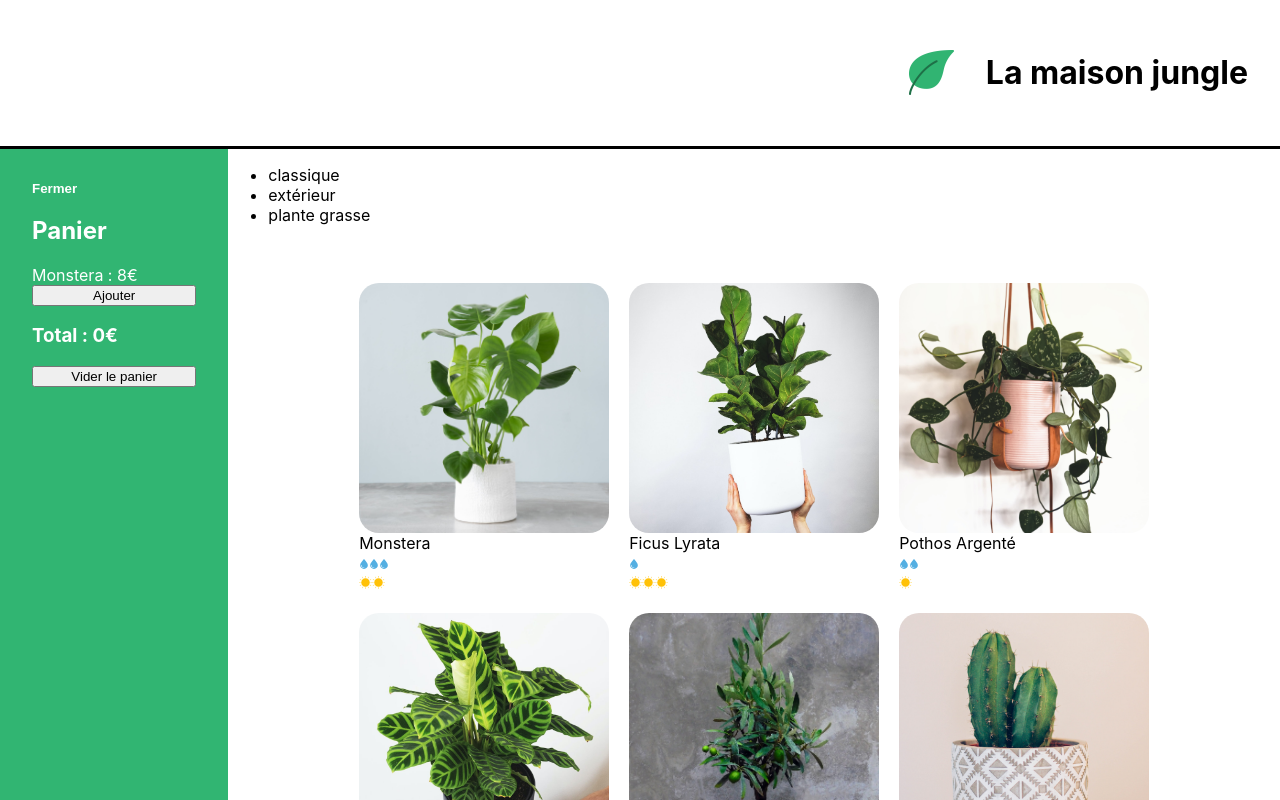
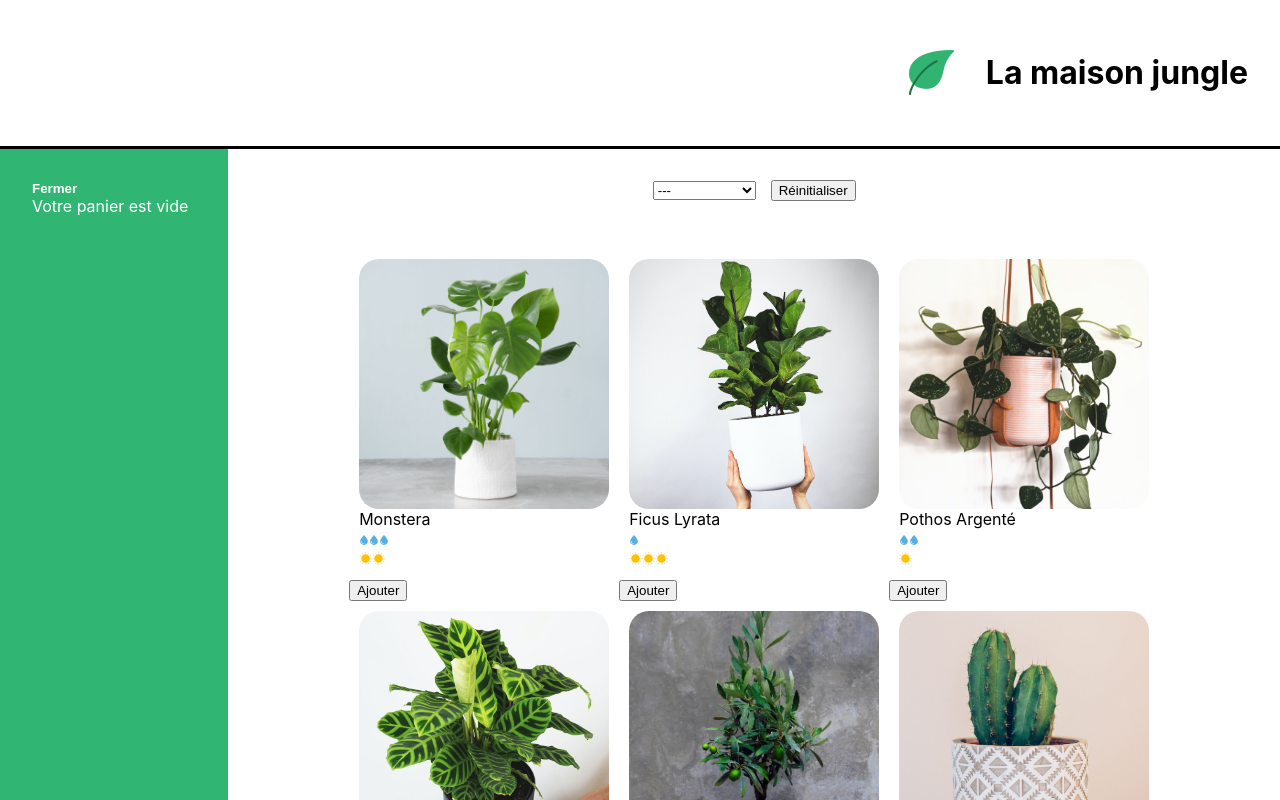
Before and after one commit to avinot244/Learning-React, a React (Create React App) app in the folder la-maison-jungle/: page / in a window 1280 px wide. Shown: the top 800 px of the page. Built offline with nearby package versions, Linux system fonts and the light colour scheme.

Commit message:
Making our local state usable for all components

```diff
--- a/la-maison-jungle/src/components/App.js
+++ b/la-maison-jungle/src/components/App.js
@@ -1,3 +1,4 @@
+import { useState } from 'react'
 import Banner from './Banner'
 import logo from '../assets/logo.png'
 import Cart from './Cart'
@@ -6,6 +7,7 @@
 import '../styles/Layout.css'
 
 function App() {
+	const [cart, updateCart] = useState([])
 	return (
 		<div>
 			<Banner>
@@ -13,8 +15,8 @@
 				<h1 className='lmj-title'>La maison jungle</h1>
 			</Banner>
 			<div className='lmj-layout-inner'>
-				<Cart />
-				<ShoppingList />
+				<Cart cart={cart} updateCart={updateCart} />
+				<ShoppingList cart={cart} updateCart={updateCart} />
 			</div>
 			<Footer />
 		</div>
--- a/la-maison-jungle/src/components/Cart.js
+++ b/la-maison-jungle/src/components/Cart.js
@@ -1,11 +1,12 @@
 import { useState } from 'react'
 import '../styles/Cart.css'
 
-function Cart() {
-	const monsteraPrice = 8
-	const [cart, updateCart] = useState(0)
+function Cart({ cart, updateCart }) {
 	const [isOpen, setIsOpen] = useState(true)
-
+	const total = cart.reduce(
+		(acc, plantType) => acc + plantType.amount * plantType.price,
+		0
+	)
 	return isOpen ? (
 		<div className='lmj-cart'>
 			<button
@@ -14,11 +15,22 @@
 			>
 				Fermer
 			</button>
-			<h2>Panier</h2>
-			<div>Monstera : {monsteraPrice}€</div>
-			<button onClick={() => updateCart(cart + 1)}>Ajouter</button>
-			<h3>Total : {monsteraPrice * cart}€</h3>
-            <button onClick={() => updateCart(0)}>Vider le panier</button>
+			{cart.length > 0 ? (
+				<div>
+					<h2>Panier</h2>
+					<ul>
+						{cart.map(({ name, price, amount }, index) => (
+							<div key={`${name}-${index}`}>
+								{name} {price}€ x {amount}
+							</div>
+						))}
+					</ul>
+					<h3>Total :{total}€</h3>
+					<button onClick={() => updateCart([])}>Vider le panier</button>
+				</div>
+			) : (
+				<div>Votre panier est vide</div>
+			)}
 		</div>
 	) : (
 		<div className='lmj-cart-closed'>
--- /dev/null
+++ b/la-maison-jungle/src/components/Categories.js
@@ -0,0 +1,23 @@
+import '../styles/Categories.css'
+
+function Categories({ setActiveCategory, categories, activeCategory }) {
+	return (
+		<div className='lmj-categories'>
+			<select
+				value={activeCategory}
+				onChange={(e) => setActiveCategory(e.target.value)}
+				className='lmj-categories-select'
+			>
+				<option value=''>---</option>
+				{categories.map((cat) => (
+					<option key={cat} value={cat}>
+						{cat}
+					</option>
+				))}
+			</select>
+			<button onClick={() => setActiveCategory('')}>Réinitialiser</button>
+		</div>
+	)
+}
+
+export default Categories
--- a/la-maison-jungle/src/components/ShoppingList.js
+++ b/la-maison-jungle/src/components/ShoppingList.js
@@ -1,31 +1,55 @@
+import { useState } from 'react'
 import { plantList } from '../datas/plantList'
 import PlantItem from './PlantItem'
+import Categories from './Categories'
 import '../styles/ShoppingList.css'
 
-function ShoppingList() {
+function ShoppingList({ cart, updateCart }) {
+	const [activeCategory, setActiveCategory] = useState('')
 	const categories = plantList.reduce(
 		(acc, plant) =>
 			acc.includes(plant.category) ? acc : acc.concat(plant.category),
 		[]
 	)
 
+	function addToCart(name, price) {
+		const currentPlantSaved = cart.find((plant) => plant.name === name)
+		if (currentPlantSaved) {
+			const cartFilteredCurrentPlant = cart.filter(
+				(plant) => plant.name !== name
+			)
+			updateCart([
+				...cartFilteredCurrentPlant,
+				{ name, price, amount: currentPlantSaved.amount + 1 }
+			])
+		} else {
+			updateCart([...cart, { name, price, amount: 1 }])
+		}
+	}
+
 	return (
 		<div className='lmj-shopping-list'>
-			<ul>
-				{categories.map((cat) => (
-					<li key={cat}>{cat}</li>
-				))}
-			</ul>
+			<Categories
+				categories={categories}
+				setActiveCategory={setActiveCategory}
+				activeCategory={activeCategory}
+			/>
+
 			<ul className='lmj-plant-list'>
-				{plantList.map(({ id, cover, name, water, light }) => (
+				{plantList.map(({ id, cover, name, water, light, price, category }) =>
+					!activeCategory || activeCategory === category ? (
+						<div key={id}>
 							<PlantItem
-						key={id}
 								cover={cover}
 								name={name}
 								water={water}
 								light={light}
+								price={price}
 							/>
-				))}
+							<button onClick={() => addToCart(name, price)}>Ajouter</button>
+						</div>
+					) : null
+				)}
 			</ul>
 		</div>
 	)
--- a/la-maison-jungle/src/datas/plantList.js
+++ b/la-maison-jungle/src/datas/plantList.js
@@ -15,7 +15,8 @@
 		id: '1ed',
 		light: 2,
 		water: 3,
-		cover: monstera
+		cover: monstera,
+		price: 15
 	},
 	{
 		name: 'ficus lyrata',
@@ -23,7 +24,8 @@
 		id: '2ab',
 		light: 3,
 		water: 1,
-		cover: lyrata
+		cover: lyrata,
+		price: 16
 	},
 
 	{
@@ -32,7 +34,9 @@
 		id: '3sd',
 		light: 1,
 		water: 2,
-		cover: pothos
+		cover: pothos,
+
+		price: 9
 	},
 	{
 		name: 'calathea',
@@ -40,7 +44,9 @@
 		id: '4kk',
 		light: 2,
 		water: 3,
-		cover: calathea
+		cover: calathea,
+
+		price: 20
 	},
 	{
 		name: 'olivier',
@@ -48,7 +54,8 @@
 		id: '5pl',
 		light: 3,
 		water: 1,
-		cover: olivier
+		cover: olivier,
+		price: 25
 	},
 
 	{
@@ -57,7 +64,8 @@
 		id: '8fp',
 		light: 2,
 		water: 1,
-		cover: cactus
+		cover: cactus,
+		price: 6
 	},
 	{
 		name: 'basilique',
@@ -65,7 +73,8 @@
 		id: '7ie',
 		light: 2,
 		water: 3,
-		cover: basil
+		cover: basil,
+		price: 5
 	},
 	{
 		name: 'succulente',
@@ -73,7 +82,8 @@
 		id: '9vn',
 		light: 2,
 		water: 1,
-		cover: succulent
+		cover: succulent,
+		price: 8
 	},
 
 	{
@@ -82,6 +92,7 @@
 		id: '6uo',
 		light: 2,
 		water: 2,
-		cover: mint
+		cover: mint,
+		price: 4
 	}
 ]
--- /dev/null
+++ b/la-maison-jungle/src/styles/Categories.css
@@ -0,0 +1,8 @@
+.lmj-categories {
+	text-align: center;
+	padding-top: 30px;
+}
+
+.lmj-categories-select {
+	margin-right: 15px;
+}
```
Lines whose indentation alone changed are shown as unchanged.
